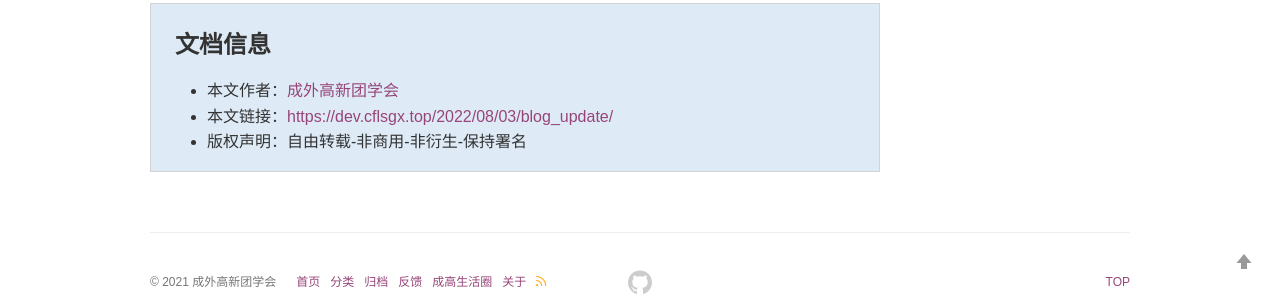
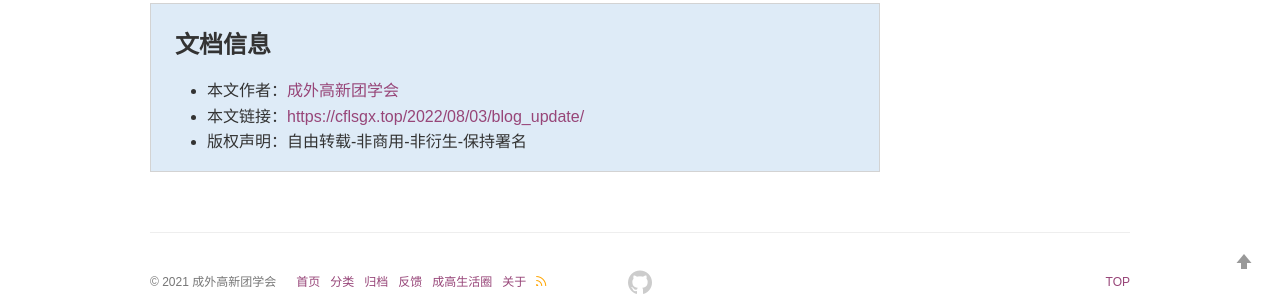
Before and after one commit to CflsgxTechnologyTeam/CflsgxStudentsUnion-mazhi, a Jekyll site: the page built from _posts/2022-08-03-blog_update.md, in a window 1280 px wide and 900 px high, scrolled down 2437 px. Shown: the part 569-869 px from the top of the window. Built offline with Jekyll 4.4.1, drawn with Linux system fonts in a browser that asks for light colours; a style sheet for code colours, icons or effects is not loaded; part of the change alters nothing that is shown.

Commit message:
no dev！

```diff
--- a/_config.yml
+++ b/_config.yml
@@ -2,7 +2,7 @@
 #   Main Configs   #
 # ---------------- #
 baseurl:
-url: https://dev.cflsgx.top
+url: https://cflsgx.top
 date_format: "ordinal"
 title: 成外高新团学会
 subtitle: "成都外国语学校高新校区校团委学生会"
```
